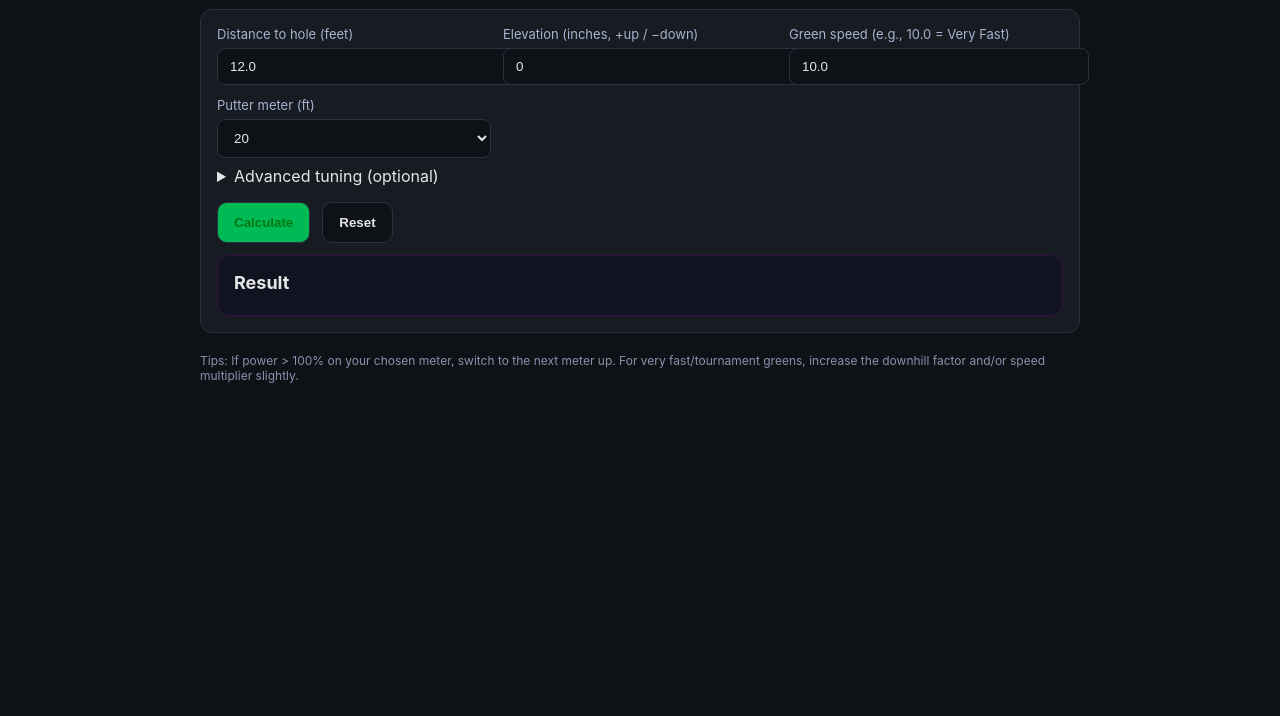
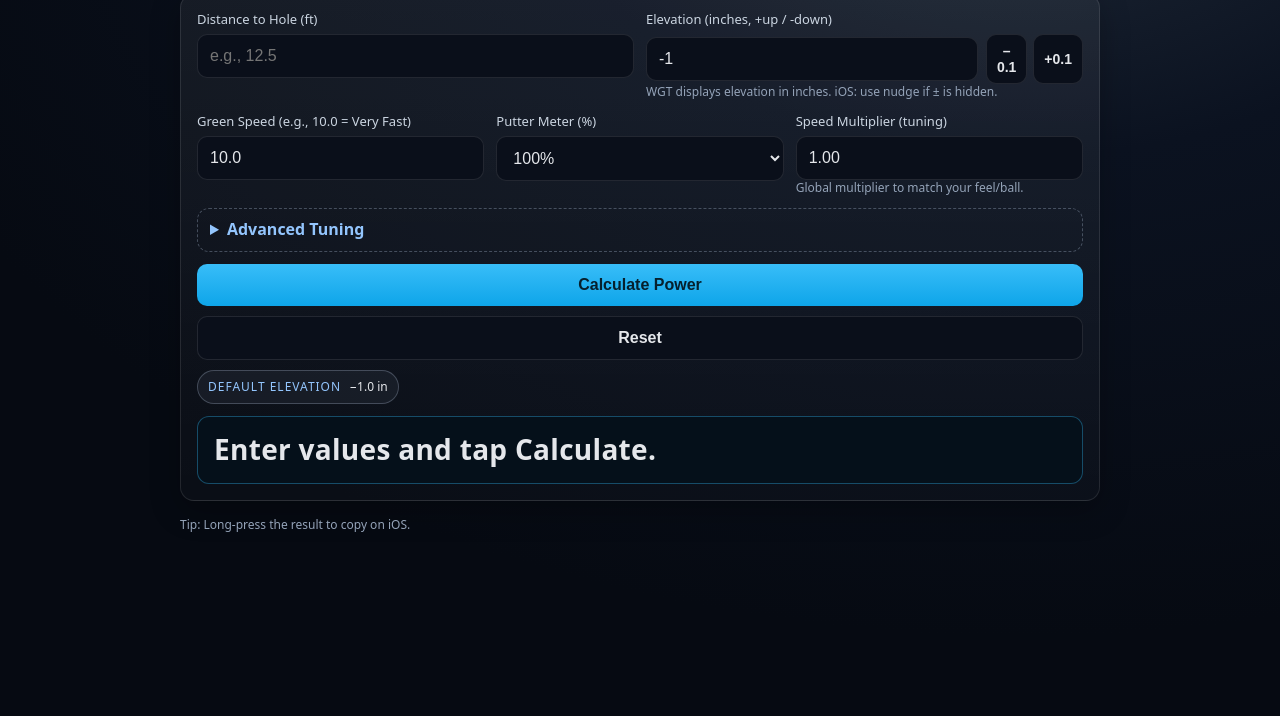
Before and after one commit to darrkloki/WGT-putt-power, a plain HTML site: page index.html in a window 1280 px wide. Shown: the part 84-800 px from the top of the page. Drawn offline with Linux system fonts and the light colour scheme.

Commit message:
Add files via upload
Update: Elevation now in inches (default -1.0 in)

```diff
--- a/index.html
+++ b/index.html
@@ -1,171 +1,229 @@
 <!DOCTYPE html>
 <html lang="en">
 <head>
-<meta charset="utf-8"/>
-<meta name="viewport" content="width=device-width, initial-scale=1"/>
-<title>WGT Golf • Putt Power Calculator</title>
+<meta charset="utf-8">
+<meta name="viewport" content="width=device-width, initial-scale=1">
+<title>WGT Putt Power Calculator</title>
 <style>
-  html, body { padding: 0; margin: 0; font-family: -apple-system, BlinkMacSystemFont, "Segoe UI", Roboto, Helvetica, Arial, sans-serif; background:#0e1116; color:#e6e6e6; }
-  .wrap { max-width: 880px; margin: 24px auto 80px; padding: 24px; }
-  h1 { font-size: 22px; margin: 0 0 16px; }
-  .card { background: #171b22; border: 1px solid #2a3140; border-radius: 12px; padding: 16px; margin-bottom: 16px; }
-  .grid { display: grid; grid-template-columns: repeat(auto-fit, minmax(240px, 1fr)); gap: 12px; }
-  label { font-size: 13px; color: #a8b3cf; display:block; margin-bottom: 6px; }
-  input[type="number"], select { width: 100%; padding: 10px 12px; border-radius: 8px; border: 1px solid #2a3140; background:#0e1116; color:#e6e6e6; }
-  .row { display:flex; gap:12px; align-items:center; }
-  .btn { border: 1px solid #2a3140; background:#0b5; color:#071; font-weight:600; padding: 12px 16px; border-radius: 10px; cursor:pointer; }
-  .btn:hover { filter: brightness(1.05); }
-  .btn.secondary { background:#0e1116; color:#e6e6e6; }
-  .muted { color:#99a4bf; font-size: 13px; }
-  .result { background:#0f1420; border:1px solid #314; padding:16px; border-radius:12px; margin-top: 12px; }
-  .result h2 { margin: 0 0 6px; font-size: 18px; }
-  .badge { display:inline-block; padding:4px 8px; border-radius:999px; border:1px solid #2a3140; font-size:12px; color:#a8b3cf; }
-  details summary { cursor: pointer; user-select: none; margin: 8px 0; }
-  code { background:#0e1116; border:1px solid #2a3140; padding: 2px 6px; border-radius:6px; }
-  .footer { margin-top: 20px; font-size: 12px; color:#8893ad; }
+  :root{
+    --bg:#0f172a; --panel:#111827; --muted:#334155; --text:#e5e7eb;
+    --accent:#38bdf8; --good:#22c55e; --warn:#f59e0b; --bad:#ef4444;
+  }
+  html,body{height:100%}
+  body{
+    margin:0; font-family: system-ui, -apple-system, Segoe UI, Roboto, Helvetica, Arial, "Apple Color Emoji","Segoe UI Emoji";
+    background: radial-gradient(1200px 800px at 80% -10%, #1f2937 0, #0b1220 40%, #060a12 100%), var(--bg);
+    color:var(--text); line-height:1.35;
+  }
+  .wrap{max-width:920px; margin:0 auto; padding:20px}
+  h1{font-size:clamp(20px,3.6vw,28px); margin:6px 0 14px}
+  .card{background:linear-gradient(180deg, rgba(255,255,255,.06), rgba(255,255,255,.02));
+        border:1px solid rgba(255,255,255,.1);
+        border-radius:14px; padding:16px; box-shadow: 0 10px 30px rgba(0,0,0,.25)}
+  .grid{display:grid; gap:12px; grid-template-columns: repeat(12,1fr)}
+  .col-12{grid-column: span 12}
+  .col-6{grid-column: span 6}
+  .col-4{grid-column: span 4}
+  .col-3{grid-column: span 3}
+  @media (max-width:720px){ .col-6,.col-4,.col-3{grid-column: span 12} }
+  label{display:block; font-size:13px; color:#cbd5e1; margin:0 0 6px}
+  input,select,button,textarea{
+    width:100%; box-sizing:border-box;
+    padding:12px 12px; border-radius:10px; border:1px solid rgba(255,255,255,.1);
+    background:#0a0f1a; color:var(--text); font-size:16px; outline:none;
+  }
+  input:focus,select:focus,textarea:focus{border-color:var(--accent); box-shadow:0 0 0 3px rgba(56,189,248,.25)}
+  .row{display:flex; gap:8px; align-items:center}
+  .hint{font-size:12px; color:#94a3b8}
+  .muted{color:#94a3b8}
+  .btn{cursor:pointer; font-weight:600}
+  .btn-primary{background: linear-gradient(180deg, #38bdf8, #0ea5e9); color:#06202d; border:0}
+  .btn-ghost{background:#0a0f1a}
+  .result{
+    font-size:clamp(18px,4.6vw,28px); font-weight:800; letter-spacing:.3px;
+    padding:14px 16px; border-radius:12px; background:#05101a; border:1px solid rgba(56,189,248,.35);
+  }
+  .kicker{font-size:12px; text-transform:uppercase; letter-spacing:1px; color:#93c5fd}
+  details{border:1px dashed rgba(148,163,184,.4); border-radius:12px; padding:10px 12px}
+  details summary{cursor:pointer; font-weight:600; color:#93c5fd}
+  .two-btns{display:flex; gap:10px; flex-wrap:wrap}
+  .pill{
+    display:inline-flex; gap:8px; align-items:center; padding:8px 10px; border-radius:999px; font-size:12px;
+    border:1px solid rgba(148,163,184,.35); background:rgba(148,163,184,.08)
+  }
+  .footer{font-size:12px; color:#94a3b8; margin-top:16px}
+  .inline-btns{display:flex; gap:6px}
+  .tiny{padding:8px 10px; font-size:14px}
 </style>
 </head>
 <body>
 <div class="wrap">
-    <h1>WGT Golf • Putt Power Calculator <span class="badge">self‑contained</span></h1>
+  <h1>WGT Putt Power Calculator</h1>
   <div class="card">
     <div class="grid">
-        <div>
-          <label for="distance">Distance to hole (feet)</label>
-          <input type="number" id="distance" inputmode="decimal" step="0.1" min="0" value="12.0"/>
+      <div class="col-6">
+        <label for="distance">Distance to Hole (ft)</label>
+        <input id="distance" inputmode="decimal" type="number" step="0.1" min="0" placeholder="e.g., 12.5">
       </div>
-        <div>
-          <label for="elev">Elevation (inches, +up / −down)</label>
-          <input type="number" id="elev" inputmode="decimal" step="0.1" value="0"/>
+      <div class="col-6">
+        <label for="elevationIn">Elevation (inches, +up / -down)</label>
+        <div class="row">
+          <input id="elevationIn" inputmode="decimal" type="number" step="0.1" value="-1.0" class="flex-1" placeholder="-1.0">
+          <div class="inline-btns">
+            <button class="tiny btn btn-ghost" type="button" onclick="nudge('elevationIn',-0.1)">–0.1</button>
+            <button class="tiny btn btn-ghost" type="button" onclick="nudge('elevationIn',+0.1)">+0.1</button>
           </div>
-        <div>
-          <label for="speed">Green speed (e.g., 10.0 = Very Fast)</label>
-          <input type="number" id="speed" inputmode="decimal" step="0.1" min="6" max="16" value="10.0"/>
         </div>
-        <div>
-          <label for="putter">Putter meter (ft)</label>
-          <select id="putter">
-            <option>10</option><option>15</option><option selected>20</option><option>30</option>
-            <option>45</option><option>60</option><option>100</option><option>150</option><option>300</option>
+        <div class="hint">WGT displays elevation in inches. iOS: use nudge if ± is hidden.</div>
+      </div>
+
+      <div class="col-4">
+        <label for="greenSpeed">Green Speed (e.g., 10.0 = Very Fast)</label>
+        <input id="greenSpeed" inputmode="decimal" type="number" step="0.1" value="10.0">
+      </div>
+      <div class="col-4">
+        <label for="putterMeter">Putter Meter (%)</label>
+        <select id="putterMeter">
+          <option value="100" selected>100%</option>
+          <option value="75">75%</option>
+          <option value="50">50%</option>
+          <option value="25">25%</option>
         </select>
       </div>
+      <div class="col-4">
+        <label for="stimp">Speed Multiplier (tuning)</label>
+        <input id="stimp" inputmode="decimal" type="number" step="0.01" value="1.00">
+        <div class="hint">Global multiplier to match your feel/ball.</div>
       </div>
 
+      <div class="col-12">
         <details>
-        <summary>Advanced tuning (optional)</summary>
-        <div class="grid">
-          <div>
-            <label for="upFactor">Uphill factor (ft per inch)</label>
-            <input type="number" id="upFactor" inputmode="decimal" step="0.05" value="1.0"/>
+          <summary>Advanced Tuning</summary>
+          <div class="grid" style="margin-top:10px">
+            <div class="col-4">
+              <label for="uphillFactor">Uphill Factor (per foot)</label>
+              <input id="uphillFactor" inputmode="decimal" type="number" step="0.01" value="1.70">
             </div>
-          <div>
-            <label for="downFactor">Downhill factor (ft per inch)</label>
-            <input type="number" id="downFactor" inputmode="decimal" step="0.05" value="0.60"/>
+            <div class="col-4">
+              <label for="downhillFactor">Downhill Factor (per foot)</label>
+              <input id="downhillFactor" inputmode="decimal" type="number" step="0.01" value="0.65">
             </div>
-          <div>
-            <label for="speedMult">Green speed multiplier</label>
-            <input type="number" id="speedMult" inputmode="decimal" step="0.01" value="1.00"/>
-          </div>
-          <div>
-            <label for="targetPct">Target power band center (%)</label>
-            <input type="number" id="targetPct" inputmode="decimal" step="1" min="10" max="100" value="60"/>
+            <div class="col-4">
+              <label for="snapPenalty">Snap Miss Penalty (%)</label>
+              <input id="snapPenalty" inputmode="decimal" type="number" step="0.5" value="0">
             </div>
           </div>
-        <p class="muted">
-          Defaults follow a common WGT heuristic: uphill ≈ +1.0 ft per inch; downhill ≈ −0.6 ft per inch (faster greens trend toward −0.7 to −0.8).
-          <br/>Set <code>Green speed multiplier</code> to scale total distance for especially slow/fast tournament speeds (e.g., 1.10 for 11.0; 0.92 for 9.2). Leave at 1.00 if unsure.
-        </p>
         </details>
-
-      <div class="row" style="margin-top:8px">
-        <button class="btn" onclick="calc()">Calculate</button>
-        <button class="btn secondary" onclick="resetFields()">Reset</button>
       </div>
 
-      <div class="result" id="out" aria-live="polite">
-        <h2>Result</h2>
-        <div id="primary"></div>
-        <div id="alt"></div>
-        <div id="notes" class="muted" style="margin-top:6px"></div>
+      <div class="col-12 two-btns">
+        <button id="calcBtn" class="btn btn-primary">Calculate Power</button>
+        <button id="resetBtn" class="btn btn-ghost">Reset</button>
+        <span class="pill"><span class="kicker">Default Elevation</span> −1.0 in</span>
+      </div>
+
+      <div class="col-12">
+        <div class="result" id="result">Enter values and tap Calculate.</div>
+        <div class="hint" id="explain"></div>
+      </div>
     </div>
   </div>
 
   <div class="footer">
-      Tips: If power &gt; 100% on your chosen meter, switch to the next meter up. For very fast/tournament greens, increase the downhill factor and/or speed multiplier slightly.
+    Tip: Long-press the result to copy on iOS.
   </div>
 </div>
 
 <script>
-function val(id){ return parseFloat(document.getElementById(id).value || "0"); }
-function set(id,v){ document.getElementById(id).value = v; }
-function clip(x,lo,hi){ return Math.max(lo, Math.min(hi, x)); }
+(function(){
+  const $ = id => document.getElementById(id);
+  const fields = ["distance","elevationIn","greenSpeed","putterMeter","stimp","uphillFactor","downhillFactor","snapPenalty"];
+
+  try{
+    const saved = JSON.parse(localStorage.getItem("wgt_putt_inch")||"{}");
+    fields.forEach(f=>{
+      if(saved[f] !== undefined){
+        $(f).value = saved[f];
+      }
+    });
+    if(saved["elevationIn"] === undefined){
+      $("elevationIn").value = -1.0;
+    }
+  }catch(e){}
+
+  function clamp(n, min, max){ return Math.min(Math.max(n, min), max); }
+
+  window.nudge = function(id, delta){
+    const el = $(id);
+    const v = parseFloat(el.value||"0") || 0;
+    el.value = (Math.round((v + delta)*100)/100).toFixed(1);
+    save();
+  };
+
+  function toNum(id, def=0){
+    const v = parseFloat($(id).value);
+    return Number.isFinite(v) ? v : def;
+  }
+
+  function save(){
+    const obj={};
+    fields.forEach(f=>obj[f] = $(f).value);
+    localStorage.setItem("wgt_putt_inch", JSON.stringify(obj));
+  }
+
+  function formatPct(x){
+    return (Math.round(x*10)/10).toFixed(1) + "%";
+  }
 
   function calc(){
-  const d = val('distance');          // feet
-  const elev = val('elev');           // inches (+ up, - down)
-  const speed = val('speed');         // e.g., 10.0
-  const meter = val('putter');        // ft
-  const upF = val('upFactor');        // ft per inch
-  const dnF = val('downFactor');      // ft per inch (positive magnitude)
-  let mult = val('speedMult');        // scalar
-  const targetPct = clip(val('targetPct'), 10, 100);
+    const dist_ft = toNum("distance", 0);
+    const elev_in = toNum("elevationIn", -1.0);
+    const elev_ft = elev_in / 12.0;
+    const speed = toNum("greenSpeed", 10.0);
+    const meter = parseFloat($("putterMeter").value) || 100;
+    const mult  = toNum("stimp", 1.00);
+    const upF   = toNum("uphillFactor", 1.70);
+    const dnF   = toNum("downhillFactor", 0.65);
+    const snapP = toNum("snapPenalty", 0);
 
-  // If user left speedMult at 1.00, suggest a gentle auto estimate around 10.0 baseline
-  if (Math.abs(mult - 1.00) < 1e-6){
-    // very light slope vs 10.0; cap between 0.85 and 1.20
-    mult = clip(1 + (speed - 10.0) * 0.06, 0.85, 1.20);
+    if(dist_ft <= 0){
+      $("result").textContent = "Enter a positive distance.";
+      $("explain").textContent = "";
+      return;
     }
 
-  // Elevation adjustment: +uphill, -downhill
-  const elevFt = elev >= 0 ? elev * upF : elev * (-dnF);
-  let eff = (d + elevFt) * mult;
+    const elevAdj_ft = elev_ft > 0 ? elev_ft * upF : elev_ft * dnF;
+    const effDist_ft = Math.max(0, dist_ft + elevAdj_ft);
+    const speedScale = (speed / 10.0) * mult;
 
-  // Primary power %
-  let pct = (eff / meter) * 100;
-  let pctClamped = clip(pct, 0, 200);
+    let rawPowerPct = (effDist_ft / 100.0) * 100.0 * (1 / speedScale);
+    rawPowerPct *= (100.0 / meter);
+    rawPowerPct *= (1 + snapP/100);
+    rawPowerPct = clamp(rawPowerPct, 0, 100);
 
-  // Alternative meter suggestion to center near targetPct
-  const meters = [10,15,20,30,45,60,100,150,300];
-  let best = {meter: meter, pct: pct, score: Math.abs(pct - targetPct)};
-  meters.forEach(m => {
-    const p = (eff / m) * 100;
-    const score = Math.abs(p - targetPct) + (p > 110 ? 50 : 0); // penalize > 110%
-    if (score < best.score) best = {meter: m, pct: p, score};
-  });
+    $("result").textContent = formatPct(rawPowerPct);
+    $("explain").textContent =
+      `Inputs → ${dist_ft.toFixed(1)} ft, elevation ${elev_in.toFixed(1)} in (${elev_ft.toFixed(3)} ft). ` +
+      `Adj: ${elevAdj_ft.toFixed(2)} ft ➜ Eff: ${effDist_ft.toFixed(2)} ft. SpeedScale ${speedScale.toFixed(3)}.`;
 
-  // Update UI
-  const pEl = document.getElementById('primary');
-  const aEl = document.getElementById('alt');
-  const nEl = document.getElementById('notes');
-
-  pEl.innerHTML = `<strong>Recommended power:</strong> ${pctClamped.toFixed(1)}% on the <strong>${meter} ft</strong> meter.`;
-
-  if (best.meter !== meter) {
-    aEl.innerHTML = `Try the <strong>${best.meter} ft</strong> meter for ~<strong>${best.pct.toFixed(1)}%</strong> (near your ${targetPct}% target).`;
-  } else {
-    aEl.innerHTML = `Your chosen meter is already near the target band (~${targetPct}%).`;
+    save();
   }
 
-  let extra = [];
-  extra.push(`Effective distance after adjustments ≈ <strong>${eff.toFixed(2)} ft</strong>.`);
-  extra.push(`Elevation contributed <strong>${elevFt.toFixed(2)} ft</strong> (${elev >= 0 ? 'uphill' : 'downhill'}).`);
-  extra.push(`Green speed multiplier used: <strong>${mult.toFixed(2)}</strong> (input speed ${speed.toFixed(1)}).`);
-  nEl.innerHTML = extra.join(' ');
-}
-
-function resetFields(){
-  set('distance', 12.0);
-  set('elev', 0);
-  set('speed', 10.0);
-  set('putter', 20);
-  set('upFactor', 1.0);
-  set('downFactor', 0.60);
-  set('speedMult', 1.00);
-  set('targetPct', 60);
-  document.getElementById('primary').innerHTML = '';
-  document.getElementById('alt').innerHTML = '';
-  document.getElementById('notes').innerHTML = '';
-}
+  $("calcBtn").addEventListener("click", calc);
+  $("resetBtn").addEventListener("click", ()=>{
+    $("distance").value = "";
+    $("elevationIn").value = (-1.0).toFixed(1);
+    $("greenSpeed").value = "10.0";
+    $("putterMeter").value = "100";
+    $("stimp").value = "1.00";
+    $("uphillFactor").value = "1.70";
+    $("downhillFactor").value = "0.65";
+    $("snapPenalty").value = "0";
+    $("result").textContent = "Enter values and tap Calculate.";
+    $("explain").textContent = "";
+    save();
+  });
+})();
 </script>
 </body>
 </html>
```
Lines whose indentation alone changed are shown as unchanged.
